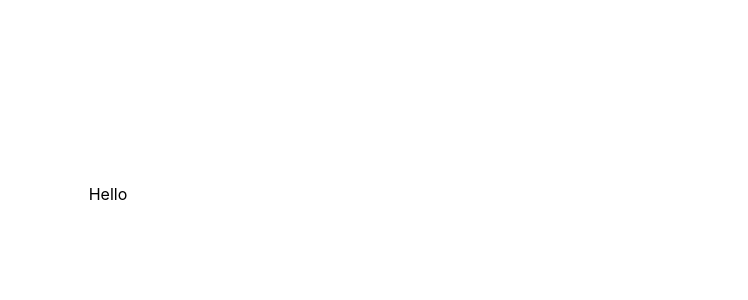
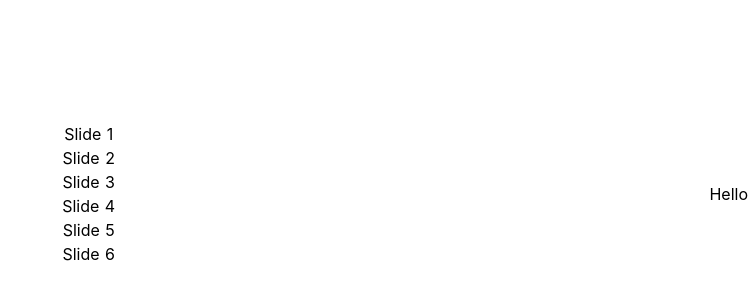
Before and after one commit to ajobi/nuxt-playground, a Nuxt app: page / in a window 1280 px wide. Shown: the part 206-506 px from the top of the page, without its empty margins (532-1280 px from the left). Built offline with nearby package versions, Linux system fonts and the light colour scheme.

Commit message:
New: Test wrapper added (with demo on the same page)

```diff
--- a/pages/index.vue
+++ b/pages/index.vue
@@ -1,6 +1,6 @@
 <template>
   <div class="container">
-    <!--    <SwiperDemo />-->
+    <SwiperDemo />
     <TestWrapper>
       Hello
     </TestWrapper>
@@ -8,12 +8,12 @@
 </template>
 
 <script>
-// import SwiperDemo from '~/components/SwiperDemo'
+import SwiperDemo from '~/components/SwiperDemo'
 import TestWrapper from '~/components/TestWrapper'
 
 export default {
   components: {
-    // SwiperDemo,
+    SwiperDemo,
     TestWrapper
   }
 }
```
